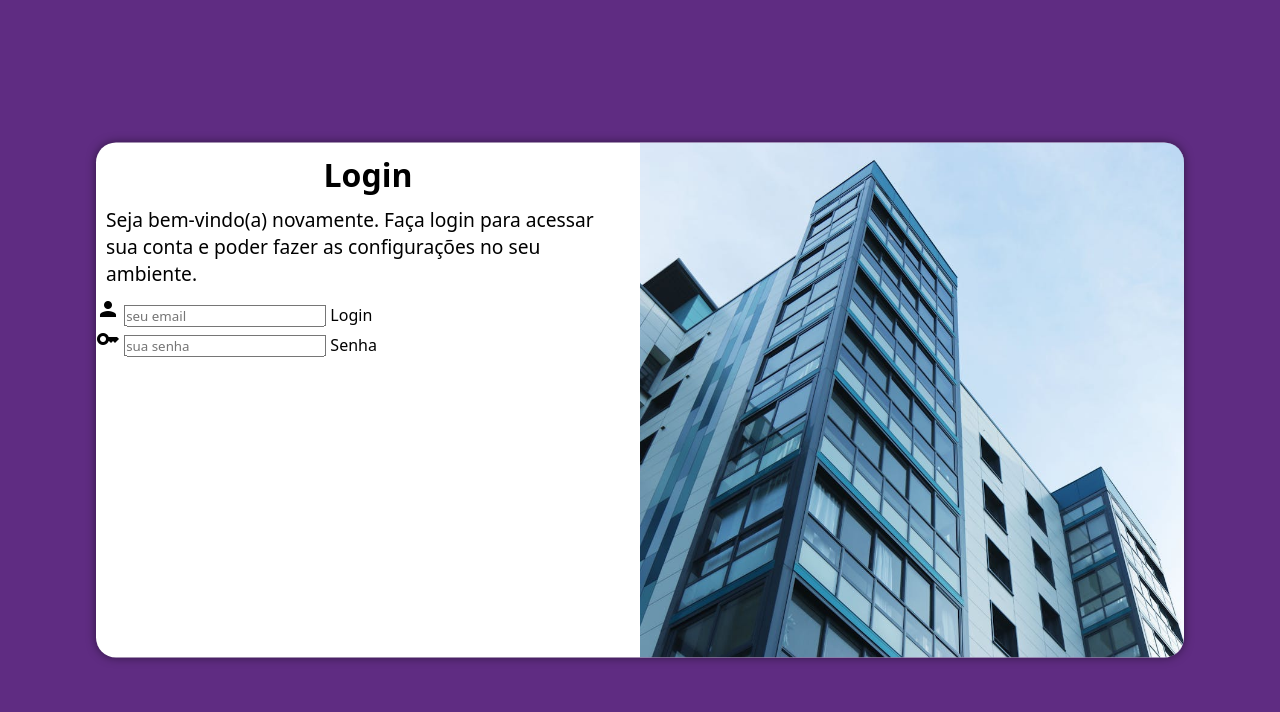
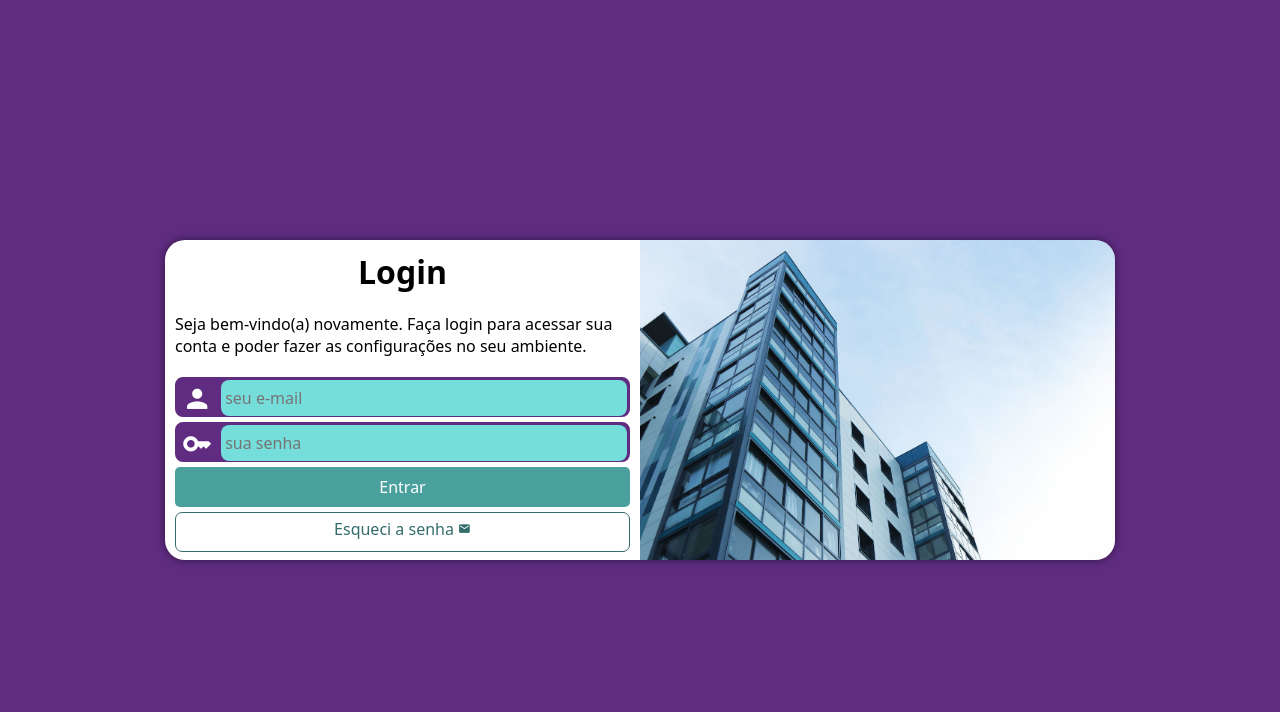
Before and after one commit to CiroSilveira/projeto-login, a PHP site: page / in a window 1280 px wide. Shown: the top 712 px of the page. Run offline with PHP 8.4, Linux system fonts and the light colour scheme.

Commit message:
login finalizado

```diff
--- a/estilos/media-query.css
+++ b/estilos/media-query.css
@@ -7,7 +7,8 @@
     }
 
     section#login {
-        width: 70vw;
+        width: 80vw;
+        height: 305px;
     }
 
     section#login > div#imagem {
@@ -25,14 +26,16 @@
         font-size: 1.5em;
     }
 
-    div#formulario > p{
+    div#formulario > p {
         font-size: 1em;
+        padding: 10px 0px;
     }
 }
 
 @media screen and (min-width: 992px) {
     section#login {
-        width: 85vw;
+        width: 950px;
+        height: 320px;
     }
 
     section#login > div#imagem {
@@ -50,7 +53,8 @@
         font-size: 2em;
     }
 
-    div#formulario > p{
-        font-size: 1.2em;
+    div#formulario > p {
+        font-size: 1em;
+        margin: 20px 0px;
     }
 }
--- a/estilos/style.css
+++ b/estilos/style.css
@@ -58,9 +58,75 @@ div#formulario > p {
     font-size: 0.8em;
 }
 
+form > div.campo {
+    background-color: #5f2c82;
+    width: 100%;
+    height: 40px;
+    margin: 5px 0px;
+    border: 2px solid #5f2c82;
+    border-radius: 8px;
+}
+
+form > div.campo > span {
+    color: white;
+    font-size: 1.9em;
+    width: 40px;
+    padding: 5px;
+}
+
+form > div.campo > input {
+    background-color: #75ddda;
+    font-size: 1em;
+    width: calc(100% - 45px);
+    height: 100%;
+    padding: 4px;
+    border-radius: 8px;
+    border: none;
+    transform: translateY(-10px);
+}
+
+form > div.campo > input:focus-within {
+    background-color: white;
+}
+
+form > div.campo > label {
+    display: none;
+}
+
 form > input[type=submit] {
     display: block;
     font-size: 1em;
     width: 100%;
+    height: 40PX;
+    background-color: #49a09d;
+    color: white;
+    border: none;
+    border-radius: 5px;
+    cursor: pointer;
+}
 
+form > input[type=submit]:hover {
+    background-color: #326d6b;
 }
+
+form > a.botao {
+    display: block;
+    border: 1px solid #326d6b;
+    color: #326d6b;
+    font-size: 1em;
+    width: 100%;
+    height: 40px;
+    padding-top: 5px;
+    margin-top: 5px;
+    border-radius: 7px;
+    text-decoration: none;
+    text-align: center;
+}
+
+form > a.botao > span {
+    font-size: 0.8em;
+}
+
+form > a.botao:hover {
+    background-color: #6cf1ed;
+}
--- a/index.html
+++ b/index.html
@@ -17,21 +17,21 @@
             <div id="formulario">
                 <h1>Login</h1>
                 <p>Seja bem-vindo(a) novamente. Faça login para acessar sua conta e poder fazer as configurações no seu ambiente.</p>
-            </div>
                 <form action="login.php" method="post">
                     <div class="campo">
                         <span class="material-icons">person</span>
-                    <input type="email" name="login" id="ilogin" required placeholder="seu email" maxlength="30" autocomplete="email">
+                        <input type="email" name="login" id="ilogin" required placeholder="seu e-mail" maxlength="30" autocomplete="email">
                         <label for="ilogin">Login</label>
                     </div>
                     <div class="campo">
                         <span class="material-icons">key</span>
                         <input type="password" name="senha" id="isenha" required placeholder="sua senha" minlength="8" autocomplete="current-password">
-                    <label for="isenha">Senha</label>
+                        <label for="isenha">Senh</label>
                     </div>
                     <input type="submit" value="Entrar">
-                <a href="esqueci.html">Esqueci a minha senha<span class="material-icons">mail</span></a>
+                    <a href="esqueci.html" class="botao">Esqueci a senha <span class="material-icons">mail</span></a>
                 </form>
+            </div>
         </section>
     </main>
 </body>
```
Lines whose indentation alone changed are shown as unchanged.
